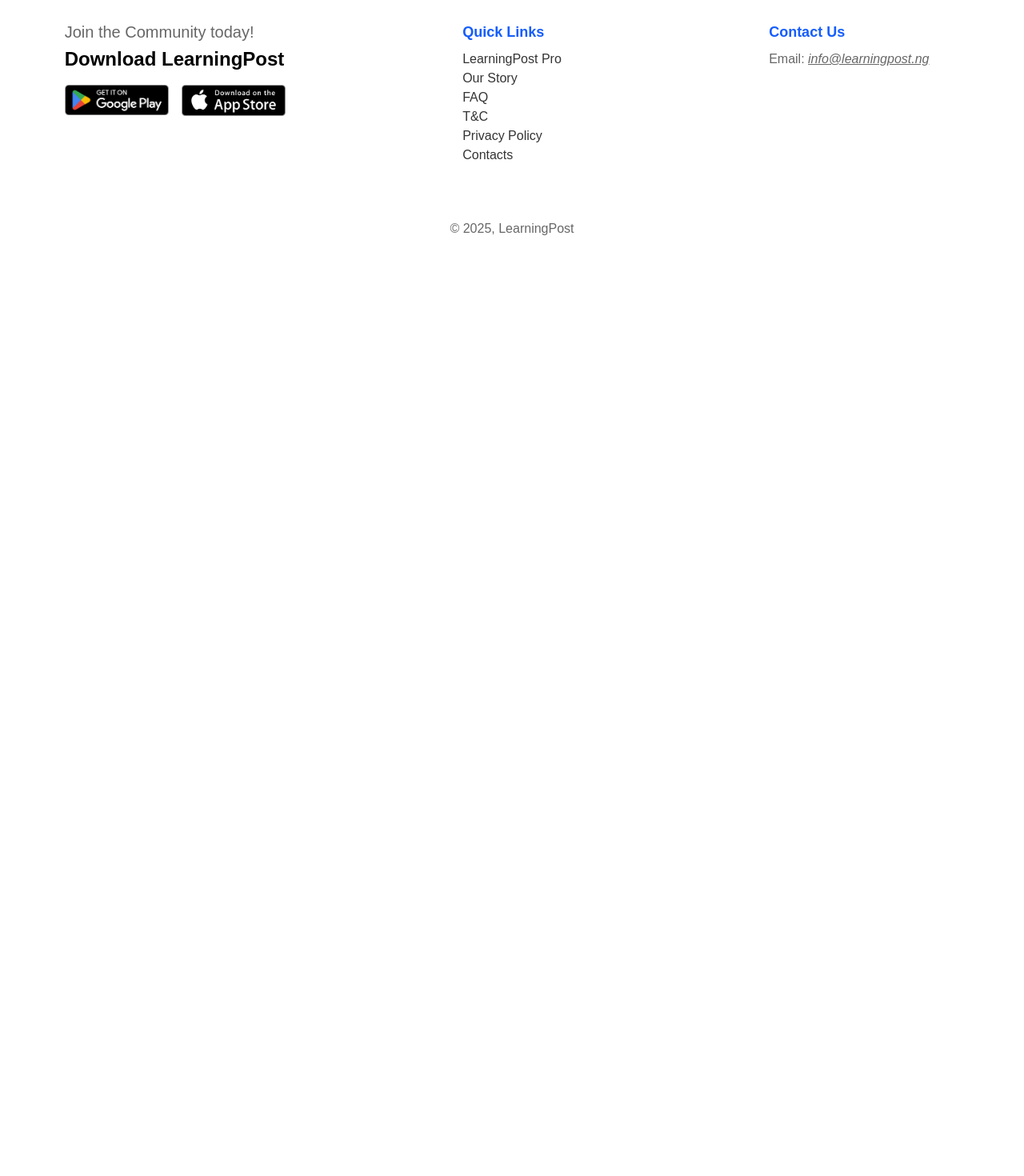
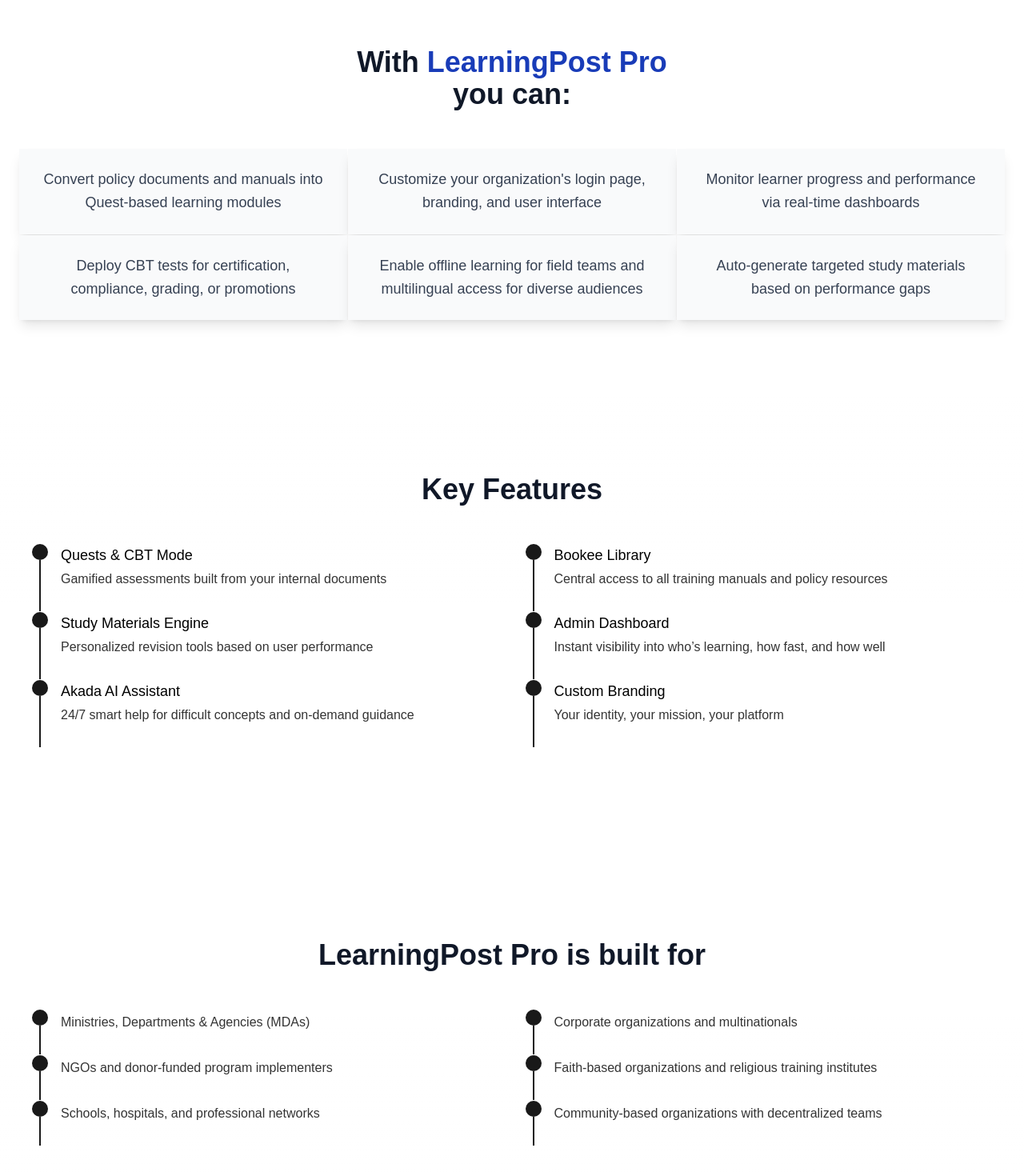
Before and after one commit to D3mzy-108/LearningPost-Website, a Next.js app: page /learningpost-pro in a window 1280 px wide. Shown: the part 1238-2708 px from the top of the page at 80% size. Before the commit the page ends 1540 px from the top, so only its background shows below. Built offline with nearby package versions, Linux system fonts and the light colour scheme.

Commit message:
Completed learningpost pro page

```diff
--- a/app/learningpost-pro/page.tsx
+++ b/app/learningpost-pro/page.tsx
@@ -1,5 +1,8 @@
 import AboutLearningPostPro from "@/components/LearningPostProComponents/AboutLearningPostPro";
 import Banner from "@/components/LearningPostProComponents/Banner";
+import BookDemo from "@/components/LearningPostProComponents/BookDemo";
+import KeyFeatures from "@/components/LearningPostProComponents/KeyFeatures";
+import LearningPostProFunctions from "@/components/LearningPostProComponents/LearningPostProFunctions";
 
 export default function LearningPostPro() {
   return (
@@ -7,6 +10,9 @@
       <div className="w-full min-h-screen">
         <Banner />
         <AboutLearningPostPro />
+        <LearningPostProFunctions />
+        <KeyFeatures />
+        <BookDemo />
       </div>
     </>
   );
--- a/components/LearningPostProComponents/Banner.tsx
+++ b/components/LearningPostProComponents/Banner.tsx
@@ -2,6 +2,7 @@
 import Image from "next/image";
 import logo from "@/assets/images/logo.png";
 import DownloadButtons from "../DownloadButtons";
+import Link from "next/link";
 
 export default function Banner() {
   return (
@@ -21,16 +22,17 @@
             <br />
             <span className="text-blue-800">Smarter Institutions</span>
           </h1>
-          <p
-            className="text-gray-600 text-lg sm:text-xl"
-            style={{ fontStyle: "italic" }}
-          >
+          <p className="text-gray-600 text-lg" style={{ fontStyle: "italic" }}>
             Train, test, and empower your people. LearningPost Pro offers a
             fully scalable, AI-powered platform to onboard, upskill, and certify
             any team, anywhere.
           </p>
-          <div className="w-fit mt-5">
-            <DownloadButtons buttonWidth={140.0} />
+          <div className="w-fit mt-4">
+            <Link href={"#book-demo"}>
+              <div className="py-4 px-8 bg-blue-700 text-white rounded-full">
+                Book Demo
+              </div>
+            </Link>
           </div>
         </div>
       </div>
--- /dev/null
+++ b/components/LearningPostProComponents/BookDemo.tsx
@@ -0,0 +1,43 @@
+import Link from "next/link";
+
+export default function BookDemo() {
+  return (
+    <>
+      <section className="w-full py-16 md:py-24 bg-white">
+        <div className="w-full max-w-3xl mx-auto text-center">
+          <p className="text-black/80">
+            {
+              "Organizations can quickly and affordably launch their own training platform without the need for significant upfront investment. Our Zero CapEx Model means there's no hardware to buy or servers to install. You simply provide your content, and we'll host, maintain, and support the platform, allowing you to focus on achieving results. With our Fast, Flexible Rollout, your branded training platform can be live in just 5-15 days; simply send over your documents, and we'll transform them into engaging Quests, quizzes, and certification tests."
+            }
+          </p>
+        </div>
+      </section>
+      <section
+        id="book-demo"
+        className="w-full py-16"
+        style={{
+          background: "linear-gradient(white, #FFFFFF60 25% 75%, white)",
+          backdropFilter: "blur(50px)",
+        }}
+      >
+        <div className="p-6 md:p-12">
+          <div className="w-full bg-white/40 rounded-2xl px-6 py-12 flex flex-col gap-10 items-center text-center">
+            <h2 className="text-3xl md:text-4xl font-bold text-gray-900">
+              Ready for a <span className="text-blue-600">Live Demo</span>?
+            </h2>
+            <p className="text-lg text-black/80">
+              {
+                "Let us show you what learning looks like when it's built for real impact."
+              }
+            </p>
+            <Link href={"mailto:info@learningpost.ng"}>
+              <div className="py-4 px-8 bg-blue-700 rounded-full text-white">
+                Email us at info@learningpost.ng
+              </div>
+            </Link>
+          </div>
+        </div>
+      </section>
+    </>
+  );
+}
--- /dev/null
+++ b/components/LearningPostProComponents/KeyFeatures.tsx
@@ -0,0 +1,112 @@
+export default function KeyFeatures() {
+  const features = [
+    {
+      title: "Quests & CBT Mode",
+      description: "Gamified assessments built from your internal documents",
+    },
+    {
+      title: "Bookee Library",
+      description:
+        "Central access to all training manuals and policy resources",
+    },
+    {
+      title: "Study Materials Engine",
+      description: "Personalized revision tools based on user performance",
+    },
+    {
+      title: "Admin Dashboard",
+      description:
+        "Instant visibility into who’s learning, how fast, and how well",
+    },
+    {
+      title: "Akada AI Assistant",
+      description:
+        "24/7 smart help for difficult concepts and on-demand guidance",
+    },
+    {
+      title: "Custom Branding",
+      description: "Your identity, your mission, your platform",
+    },
+  ];
+  return (
+    <>
+      <div
+        className="w-full min-h-[100vh] lg:min-h-[100vh] flex items-center"
+        style={{
+          background: "linear-gradient(white, #FFFFFF60 25% 75%, white)",
+          backdropFilter: "blur(50px)",
+        }}
+      >
+        <div className="w-full">
+          {/* KEY FEATURES */}
+          <div className="container mx-auto px-6 py-16 md:py-24 text-center">
+            <div className="w-full max-w-lg mx-auto">
+              <h2 className="text-3xl md:text-4xl font-bold text-gray-900 mb-12">
+                Key Features
+              </h2>
+            </div>
+            <div className="w-full mx-auto">
+              <ul className="w-full grid grid-cols-1 sm:grid-cols-2 gap-px">
+                {features.map((feature, index) => {
+                  return (
+                    <li key={index} className={"w-full px-4 text-start"}>
+                      <div className="w-full flex gap-4">
+                        <div className="w-[20px] flex flex-col items-center">
+                          <div className="w-full aspect-square rounded-full bg-black/90"></div>
+                          <div className="w-[2px] bg-black/90 h-full"></div>
+                        </div>
+                        <div className="flex-1 w-full pb-6">
+                          <span className="font-medium text-black text-lg">
+                            {feature.title}
+                          </span>
+                          <p className="text-black/80 py-1">
+                            {feature.description}
+                          </p>
+                        </div>
+                      </div>
+                    </li>
+                  );
+                })}
+              </ul>
+            </div>
+          </div>
+
+          {/* BUILT FOR */}
+          <div className="container mx-auto px-6 py-16 md:py-24 text-center mt-12">
+            <div className="w-full max-w-lg mx-auto">
+              <h2 className="text-3xl md:text-4xl font-bold text-gray-900 mb-12">
+                LearningPost Pro is built for
+              </h2>
+            </div>
+            <div className="w-full mx-auto">
+              <ul className="w-full grid grid-cols-1 sm:grid-cols-2 gap-px">
+                {[
+                  "Ministries, Departments & Agencies (MDAs)",
+                  "Corporate organizations and multinationals",
+                  "NGOs and donor-funded program implementers",
+                  "Faith-based organizations and religious training institutes",
+                  "Schools, hospitals, and professional networks",
+                  "Community-based organizations with decentralized teams",
+                ].map((feature, index) => {
+                  return (
+                    <li key={index} className={"w-full px-4 text-start"}>
+                      <div className="w-full flex gap-4">
+                        <div className="w-[20px] flex flex-col items-center">
+                          <div className="w-full aspect-square rounded-full bg-black/90"></div>
+                          <div className="w-[2px] bg-black/90 h-full"></div>
+                        </div>
+                        <div className="flex-1 w-full pb-6">
+                          <p className="text-black/80 py-1">{feature}</p>
+                        </div>
+                      </div>
+                    </li>
+                  );
+                })}
+              </ul>
+            </div>
+          </div>
+        </div>
+      </div>
+    </>
+  );
+}
--- /dev/null
+++ b/components/LearningPostProComponents/LearningPostProFunctions.tsx
@@ -0,0 +1,38 @@
+export default function LearningPostProFunctions() {
+  return (
+    <>
+      <section className="py-16 md:py-24 bg-white">
+        <div className="container mx-auto px-6 text-center">
+          <div className="w-full max-w-lg mx-auto">
+            <h2 className="text-3xl md:text-4xl font-bold text-gray-900 mb-12">
+              With <span className="text-blue-800">LearningPost Pro</span>
+              <br />
+              you can:
+            </h2>
+          </div>
+          <div className="w-full mx-auto">
+            <div className="grid grid-cols-1 md:grid-cols-2 lg:grid-cols-3 gap-px">
+              {[
+                "Convert policy documents and manuals into Quest-based learning modules",
+                "Customize your organization's login page, branding, and user interface",
+                "Monitor learner progress and performance via real-time dashboards",
+                "Deploy CBT tests for certification, compliance, grading, or promotions",
+                "Enable offline learning for field teams and multilingual access for diverse audiences",
+                "Auto-generate targeted study materials based on performance gaps",
+              ].map((item, index) => (
+                <div
+                  key={index}
+                  className="flex items-start bg-gray-50 p-6 shadow-lg hover:shadow-xl transition-all duration-300 transform hover:-translate-y-1"
+                >
+                  <p className="text-lg text-gray-700 leading-relaxed">
+                    {item}
+                  </p>
+                </div>
+              ))}
+            </div>
+          </div>
+        </div>
+      </section>
+    </>
+  );
+}
```
